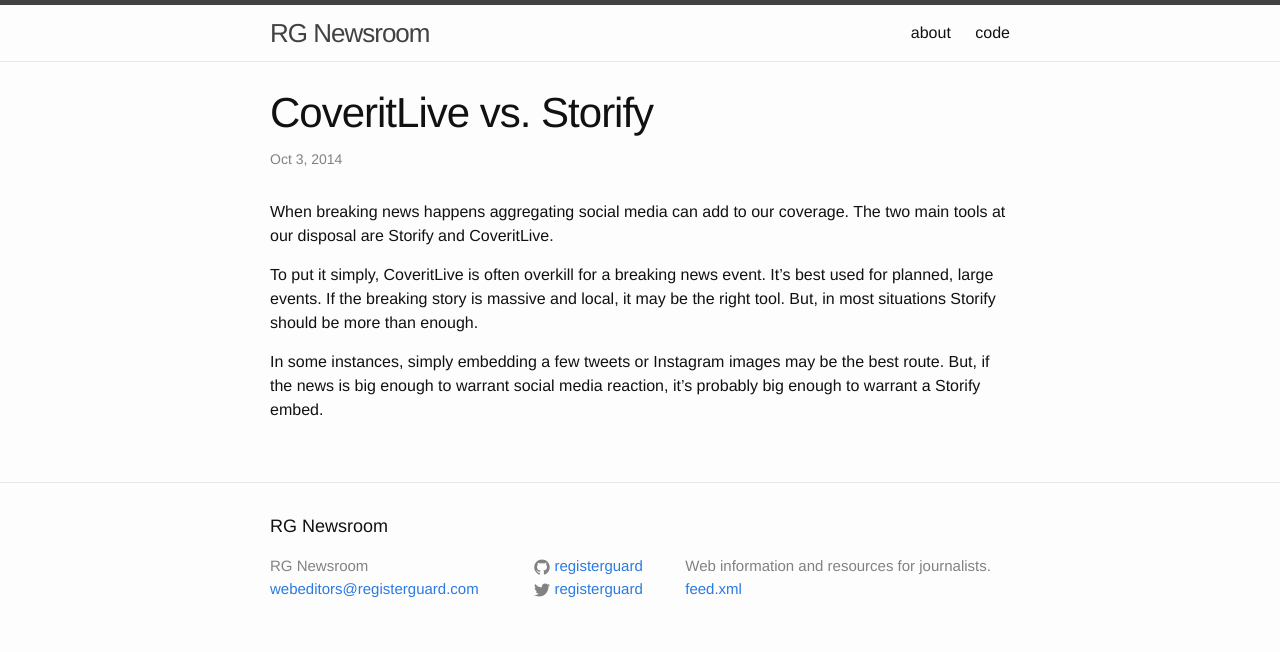
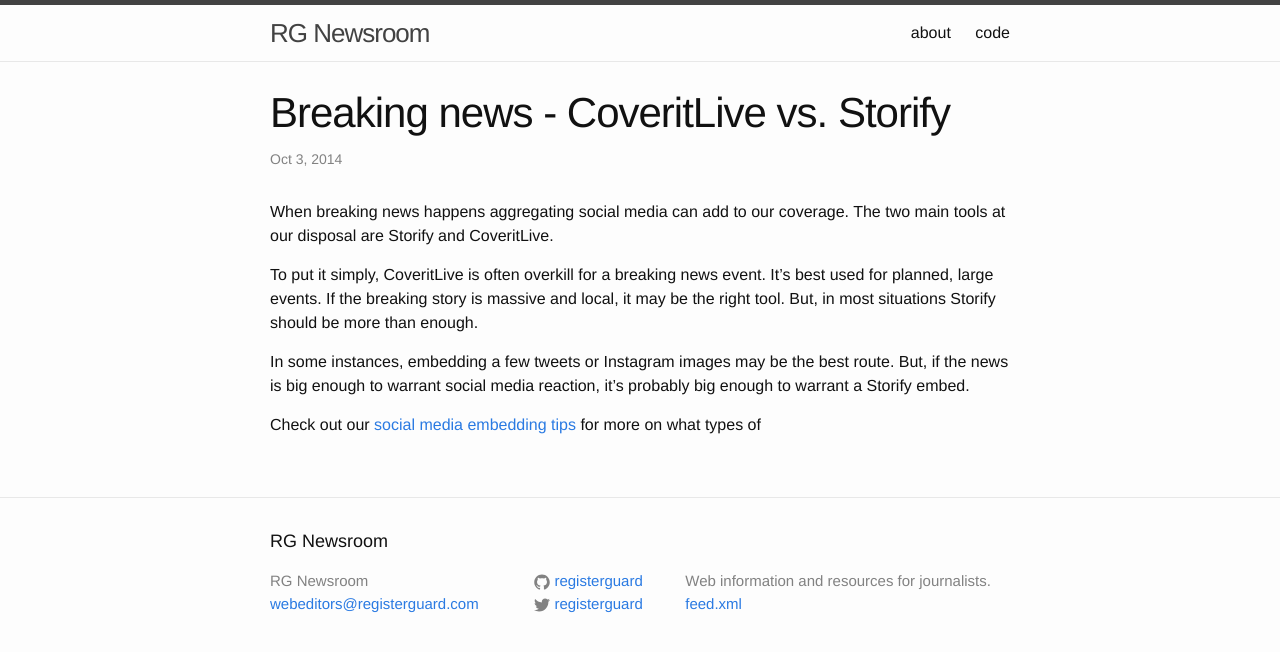
Before and after one commit to rgnewsroom/rgnewsroom.github.io, a Jekyll site: the page built from _posts/2014-10-03-breaking-news-coveritlive-vs-storify.markdown, in a window 1280 px wide. Shown: the top 652 px of the page. Built offline with Jekyll 4.4.1, drawn with Linux system fonts in a browser that asks for light colours; nearby versions of some CDN libraries; library files that are not in the unit come from our copies.

Commit message:
add social tips

```diff
--- a/_posts/2014-10-03-coveritlive-vs-storify.markdown
+++ b/_posts/2014-10-03-breaking-news-coveritlive-vs-storify.markdown
@@ -1,6 +1,6 @@
 ---
 layout: post
-title:  CoveritLive vs. Storify
+title:  Breaking news - CoveritLive vs. Storify
 date:   2014-10-03 16:34:12
 categories: breaking-news
 tags: breaking news coveritlive storify
@@ -10,4 +10,6 @@
 
 To put it simply, CoveritLive is often overkill for a breaking news event. It's best used for planned, large events. If the breaking story is massive and local, it may be the right tool. But, in most situations Storify should be more than enough.
 
-In some instances, simply embedding a few tweets or Instagram images may be the best route. But, if the news is big enough to warrant social media reaction, it's probably big enough to warrant a Storify embed.
+In some instances, embedding a few tweets or Instagram images may be the best route. But, if the news is big enough to warrant social media reaction, it's probably big enough to warrant a Storify embed.
+
+Check out our [social media embedding tips](http://newsroom.registerguard.com/) for more on what types of
```
Also changed, not shown: _posts/2014-10-03-when-to-include-social-media.markdown (added, +21 -0 lines).
